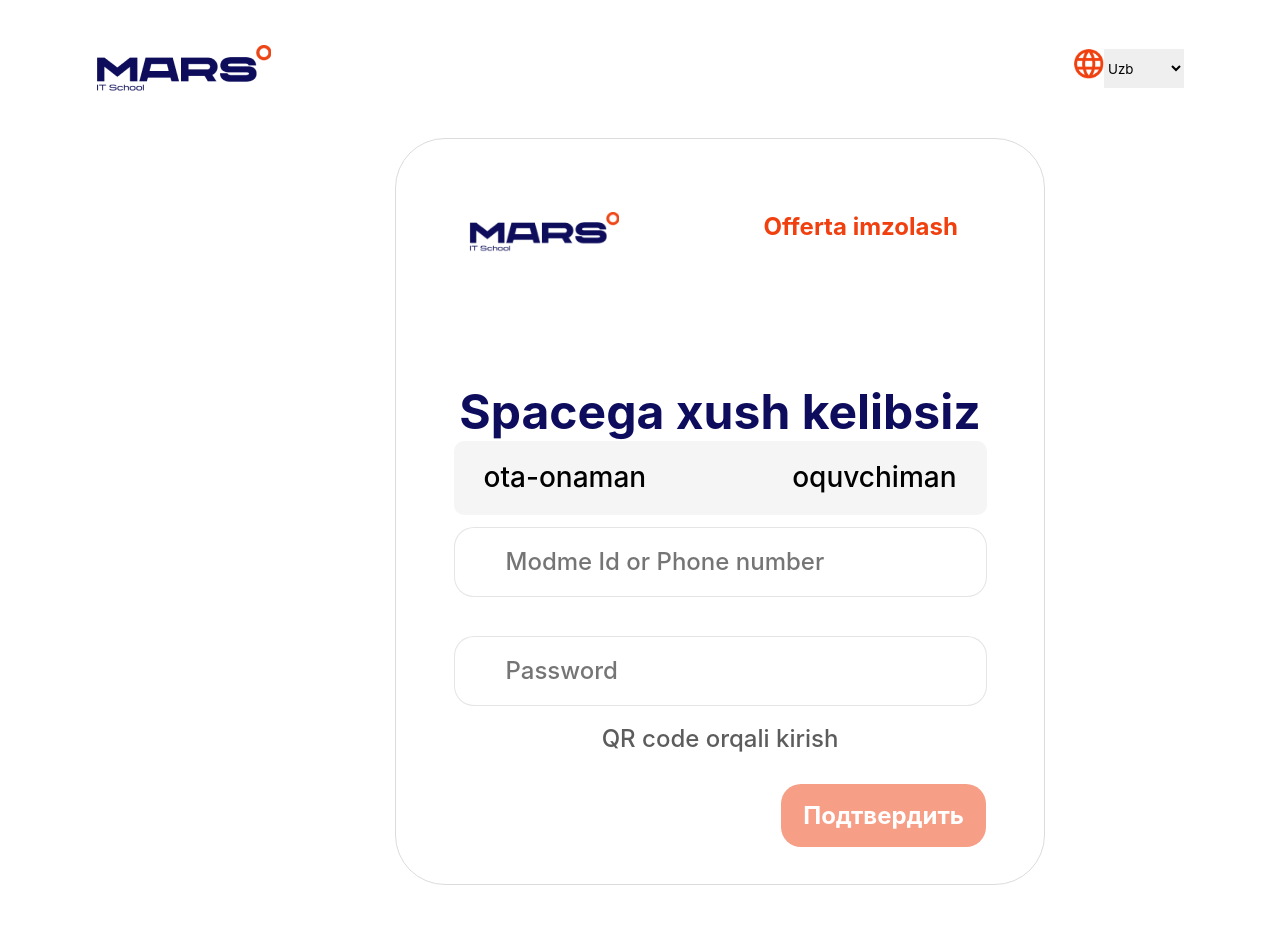
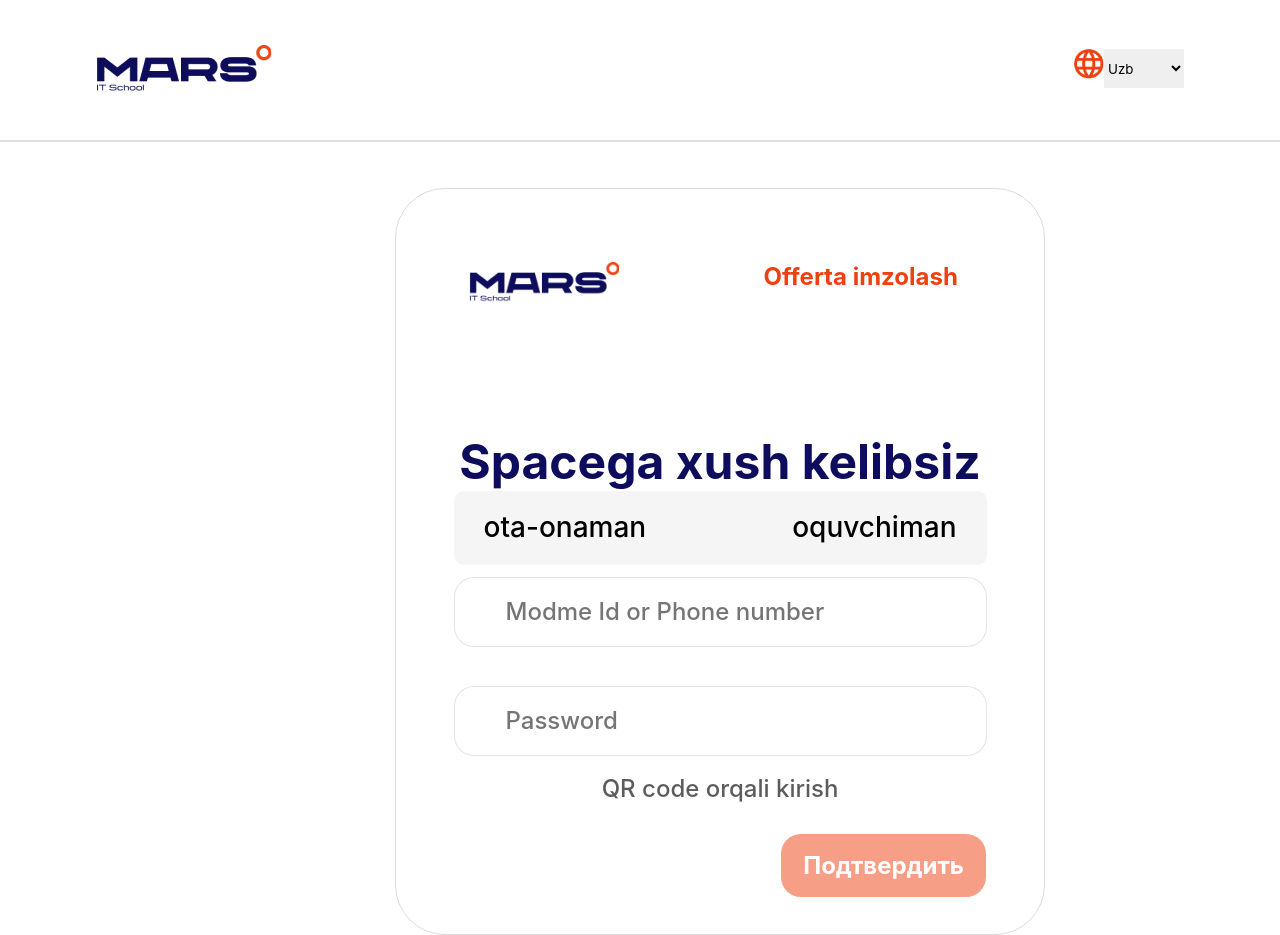
Before and after one commit to Free-cpu2/loyiha-ishi-1, a plain HTML site: page index.html in a window 1280 px wide. Before the commit the page ends 885 px from the top, so only its background shows below. Drawn offline with Linux system fonts and the light colour scheme.

Commit message:
first commit

```diff
--- a/index.html
+++ b/index.html
@@ -31,12 +31,12 @@
             <p class="p">Offerta imzolash</p>
           </div>
           <h2 class="h2">Spacega xush kelibsiz</h2>
-<div class="div9" >
-          <div class="div8">
-            <button type="button">ota-onaman</button>
-            <button type="button">oquvchiman</button>
+          <div class="div9">
+            <div class="div8">
+              <button type="button">ota-onaman</button>
+              <button type="button">oquvchiman</button>
+            </div>
           </div>
-        </div>
           <div class="div5">
             <input
               class="input1"
--- a/style.css
+++ b/style.css
@@ -144,7 +144,6 @@ section {
   font-size: 28px;
   font-weight: 500;
   line-height: 33.89px;
-
 }
 
 .div8 button:focus {
@@ -158,11 +157,12 @@ section {
   align-items: center;
   justify-content: space-between;
   padding: 10px 20px;
-
-
-
 }
 .div9 {
   display: flex;
   justify-content: center;
 }
+header {
+  border-bottom: 2px solid #dedbdb;
+  padding-bottom: 48px;
+}
```
